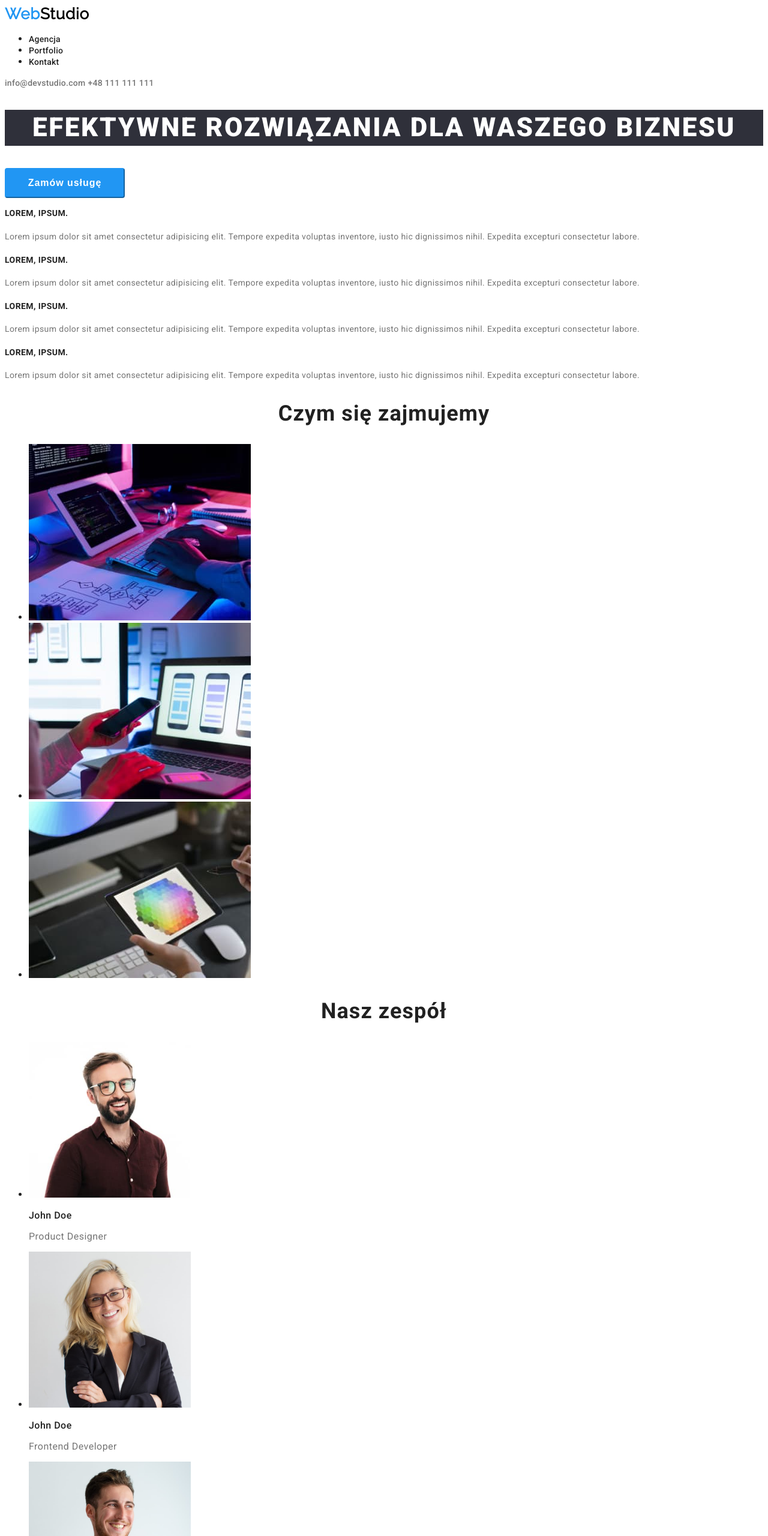
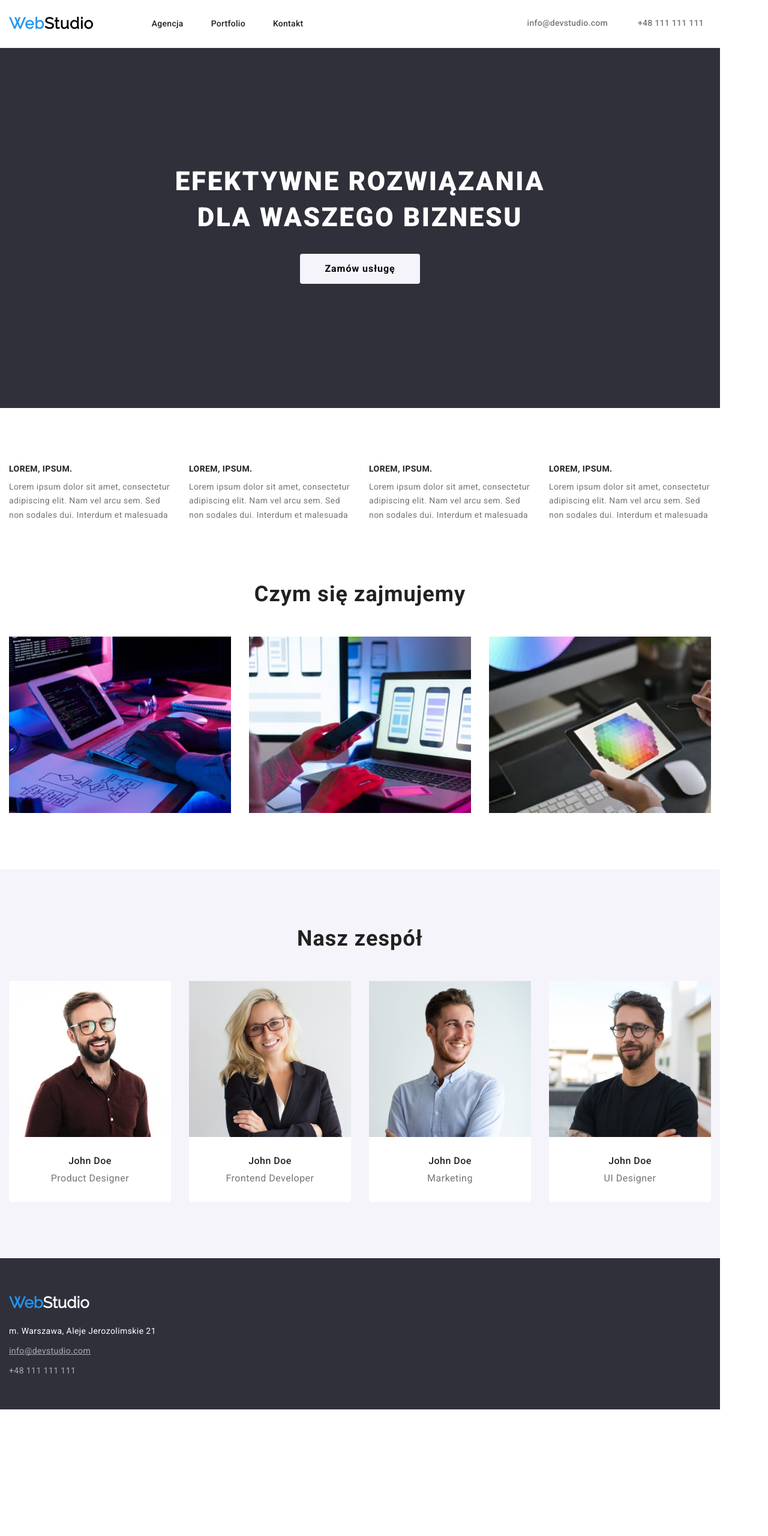
Before and after one commit to karolek77/goit-markup-hw-03, a plain HTML site: page index.html in a window 1280 px wide. Shown: the top 2560 px of the page at 60% size. After the commit the page ends 2349 px from the top, so only its background shows below. Drawn offline with nearby package versions, Linux system fonts and the light colour scheme.

Commit message:
index, portfolio, css style

```diff
--- a/css/styles.css
+++ b/css/styles.css
@@ -1,6 +1,7 @@
 body {
   font-family: "Roboto", sans-serif;
   color: #212121;
+  width: 1200px;
 }
 a {
   text-decoration: none;
@@ -16,6 +17,39 @@ a {
 }
 
 /* ######### ######## ###### header ###### ######## ######### */
+.link {
+  display: flex;
+  justify-content: space-between;
+  align-items: center;
+}
+header {
+  border-bottom: 1px solid #ececec;
+  padding: 24px 27px 24px 15px;
+}
+.go-links {
+  display: flex;
+  list-style: none;
+  padding: 0;
+
+  margin-top: 0;
+  margin-bottom: 0;
+}
+.go-links li:last-child {
+  margin-left: 46px;
+}
+.go-links li:nth-child(2) {
+  margin-left: 46px;
+}
+
+.contact-links {
+  display: flex;
+}
+.contact-link:last-child {
+  margin-left: 50px;
+}
+.contact-link:first-child {
+  margin-left: 276px;
+}
 
 .logo-text-first {
   font-family: "Raleway";
@@ -24,7 +58,9 @@ a {
   font-size: 26px;
   line-height: 1.19;
   letter-spacing: 0.03em;
+  width: 145px;
 }
+
 .accent {
   color: var(--Selection-color);
 }
@@ -56,34 +92,71 @@ a {
 
 /* ######### ######## ###### main ###### ######## ######### */
 
-.Headline {
+.section-1 {
+  padding-top: 94px;
+  padding-bottom: 94px;
+  background-color: var(--background-color);
+}
+.section-2 {
+  padding-top: 94px;
+}
+
+.head-btn {
+  display: flex;
+  text-align: center;
+  flex-direction: column;
+  align-items: center;
+}
+
+.headline {
   color: #ffffff;
   font-weight: 900;
   font-size: 44px;
   line-height: 1.36;
   text-transform: uppercase;
-  background-color: #2f303a;
+  padding-top: 99px;
+  margin-top: 0;
+  margin-bottom: 30px;
   letter-spacing: 0.06em;
-  text-align: center;
+  width: 696px;
 }
+
 .btn-service {
-  color: #ffffff;
-  width: 200px;
-  height: 50px;
+  background: #f5f4fa;
   border-radius: 4px;
-  background: var(--Selection-color);
-  border-color: var(--Selection-color);
+  border: none;
   font-weight: 700;
   font-size: 16px;
   line-height: 1.88;
   letter-spacing: 0.06em;
   cursor: pointer;
+  padding: 10px 41px 10px 41px;
+}
+.btn {
+  padding-bottom: 113px;
 }
 .btn-service:hover,
 .btn-service:focus {
+  background-color: var(--Selection-color);
   color: #ffffff;
-  background-color: fuchsia;
-  border-color: fuchsia;
+}
+/* ######## ######## section 2class="info" ######## ######## */
+
+.advantages {
+  display: flex;
+  max-width: 1170;
+  margin: 0 auto;
+  padding: 0 15px;
+  justify-content: space-between;
+}
+.info h4 {
+  margin: 0;
+  padding-bottom: 10px;
+}
+.info {
+  max-width: 270px;
+  margin: 0;
+  height: 101px;
 }
 
 .text-title {
@@ -95,68 +168,176 @@ a {
 }
 .text {
   font-size: 14px;
-  line-height: 1.71;
+  line-height: 1.7;
   letter-spacing: 0.03em;
   color: var(--color-text);
+  margin: 0;
 }
+/* ######## ######## section 3-4 title ######## ######## */
+.section-3 {
+  padding-bottom: 94px;
+  padding-top: 94px;
+}
+.img-list {
+  display: flex;
+  list-style: none;
+  padding-left: 15px;
+  padding-right: 15px;
+  justify-content: space-between;
+  margin: 0;
+}
+
 .title {
   font-weight: 700;
   font-size: 36px;
   line-height: 1.17;
   text-align: center;
   letter-spacing: 0.03em;
+  margin-top: 0;
+  margin-bottom: 50px;
+}
+/* ######## ######## section 4 title-card ######## ######## */
+.section-4 {
+  background-color: #f5f4fa;
+  padding-bottom: 94px;
+  padding-top: 94px;
+}
+
+.title-2 {
+  font-weight: 700;
+  font-size: 36px;
+  line-height: 1.17;
+  text-align: center;
+  letter-spacing: 0.03em;
+  margin-top: 0;
+  margin-bottom: 50px;
 }
 .surname {
   font-weight: 500;
   font-size: 16px;
   line-height: 1.19;
   letter-spacing: 0.03em;
+  justify-items: center;
+  text-align: center;
+  margin-top: 30px;
+  margin-bottom: 10px;
 }
 .profession {
   font-size: 16px;
   line-height: 1.19;
   letter-spacing: 0.03em;
   color: var(--color-text);
+  text-align: center;
+  margin-top: 10px;
+  margin-bottom: 0;
+  padding-bottom: 30px;
+}
+.card {
+  background-color: #ffffff;
+  border-radius: 0px 0px 4px 4px;
 }
 /* ######### ######## ###### portfolio ###### ######## ######### */
+.section-5 {
+  padding-top: 94px;
+  padding-bottom: 94px;
+}
+.switch-elements {
+  display: flex;
+  list-style: none;
+  margin: 0;
+
+  padding-left: 310px;
+  padding-right: 318px;
+  justify-content: space-between;
+}
+.switch-elements li:first-child {
+  width: 121px;
+}
+.switch-elements li:last-child {
+  width: 121px;
+}
+.switch-elements li:nth-child(2) {
+  width: 93px;
+}
+.switch-elements li:nth-child(3n) {
+  width: 114px;
+}
+.switch-elements li:nth-last-child(2) {
+  width: 91px;
+}
 .switch-element {
   border-radius: 4px;
   background: #f5f4fa;
-  border-color: #f5f4fa;
-  width: 121px;
-  height: 38px;
+  border-radius: 4px;
+  border: none;
+  padding: 6px 22px 6px 22px;
   cursor: pointer;
   font-weight: 500;
   font-size: 16px;
   line-height: 1.63;
   letter-spacing: 0.03em;
 }
+
 .switch-element:hover,
 .switch-element:focus {
   color: #ffffff;
   background-color: var(--Selection-color);
   border-color: var(--Selection-color);
 }
+.card-set {
+  display: flex;
+  flex-wrap: wrap;
+  list-style: none;
+  gap: 30px;
+  padding-left: 15px;
+  padding-right: 15px;
+  margin-top: 34px;
+  margin-bottom: 0px;
+}
+img {
+  display: block;
+  max-width: 100%;
+}
+
+.bottom-card {
+  border: 1px solid #eeeeee;
+  border-top: none;
+}
 .name-project {
   font-weight: 700;
   font-size: 18px;
   line-height: 2;
   letter-spacing: 0.06em;
+  margin: 0;
+  padding-top: 20px;
 }
 .type-of-project {
   font-size: 16px;
   line-height: 1.88;
   letter-spacing: 0.03em;
   color: var(--color-text);
+  margin-top: 6px;
 }
 /* ######### ######## ###### footer ###### ######## ######### */
+.foot-link {
+  display: flex;
+  padding-left: 15px;
+  flex-direction: column;
+
+  height: 252px;
+  background-color: var(--background-color);
+}
+address > ul {
+  list-style: none;
+  margin: 0;
+  padding: 0;
+}
 .contact-link-map {
   font-size: 14px;
   color: #ffffff;
   font-size: 14px;
   line-height: 1.71;
   letter-spacing: 0.03em;
-  background-color: var(--background-color);
 }
 .contact-link-map:hover,
 .contact-link-map:focus {
@@ -168,7 +349,6 @@ a {
   letter-spacing: 0.03em;
   text-decoration-line: underline;
   color: rgba(255, 255, 255, 0.6);
-  background-color: var(--background-color);
 }
 
 .contact-email:hover,
@@ -195,4 +375,15 @@ a {
   font-weight: 700;
   font-size: 26px;
   background-color: var(--background-color);
+  margin-top: 60px;
+  margin-bottom: 20px;
 }
+.link-contact {
+  margin-bottom: 9px;
+}
+.email-contact {
+  margin-bottom: 9px;
+}
+address {
+  font-style: normal;
+}
--- a/index.html
+++ b/index.html
@@ -10,27 +10,33 @@
       href="https://fonts.googleapis.com/css2?family=Raleway&family=Roboto:wght@400;500;700;900&display=swap"
       rel="stylesheet"
     />
-
+    <link
+      rel="stylesheet"
+      href="https://cdnjs.cloudflare.com/ajax/libs/modern-normalize/1.1.0/modern-normalize.min.css"
+      integrity="sha512-wpPYUAdjBVSE4KJnH1VR1HeZfpl1ub8YT/NKx4PuQ5NmX2tKuGu6U/JRp5y+Y8XG2tV+wKQpNHVUX03MfMFn9Q=="
+      crossorigin="anonymous"
+      referrerpolicy="no-referrer"
+    />
     <link rel="stylesheet" href="./css/styles.css" type="text/css" />
     <title>Studio</title>
   </head>
-  <body>
+  <body class="container">
     <header class="link">
-      <div class="container">
+      <div>
         <a class="logo-text-first" href="index.html"
           ><span class="accent">Web</span>Studio</a
         >
       </div>
       <nav>
-        <div class="container">
+        <div>
           <ul class="go-links">
-            <li><a class="go-link" href="agencja">Agencja</a></li>
+            <li><a class="go-link" href="/index.html">Agencja</a></li>
             <li><a class="go-link" href="./portfolio.html">Portfolio</a></li>
             <li><a class="go-link" href="kontakt">Kontakt</a></li>
           </ul>
         </div>
       </nav>
-      <div class="container" class="contact-links">
+      <div class="contact-links">
         <a class="contact-link" href="mailto:info@devstudio.com"
           >info@devstudio.com</a
         >
@@ -38,48 +44,54 @@
       </div>
     </header>
     <main>
-      <section>
-        <div>
-          <h1 class="Headline">Efektywne rozwiązania dla waszego biznesu</h1>
+      <section class="section-1">
+        <div class="head-btn">
+          <h1 class="headline">
+            Efektywne rozwiązania <br />dla waszego biznesu
+          </h1>
+          <div class="btn">
             <button class="btn-service" type="button">Zamów usługę</button>
           </div>
+        </div>
       </section>
-      <section>
-        <div>
+      <section class="section-2">
+        <!--zmienic clase one-->
+        <div class="advantages">
+          <div class="info">
             <h4 class="text-title">Lorem, ipsum.</h4>
             <p class="text">
-            Lorem ipsum dolor sit amet consectetur adipisicing elit. Tempore
-            expedita voluptas inventore, iusto hic dignissimos nihil. Expedita
-            excepturi consectetur labore.
+              Lorem ipsum dolor sit amet, consectetur adipiscing elit. Nam vel
+              arcu sem. Sed non sodales dui. Interdum et malesuada
             </p>
-
+          </div>
+          <div class="info">
             <h4 class="text-title">Lorem, ipsum.</h4>
             <p class="text">
-            Lorem ipsum dolor sit amet consectetur adipisicing elit. Tempore
-            expedita voluptas inventore, iusto hic dignissimos nihil. Expedita
-            excepturi consectetur labore.
+              Lorem ipsum dolor sit amet, consectetur adipiscing elit. Nam vel
+              arcu sem. Sed non sodales dui. Interdum et malesuada
             </p>
-
+          </div>
+          <div class="info">
             <h4 class="text-title">Lorem, ipsum.</h4>
             <p class="text">
-            Lorem ipsum dolor sit amet consectetur adipisicing elit. Tempore
-            expedita voluptas inventore, iusto hic dignissimos nihil. Expedita
-            excepturi consectetur labore.
+              Lorem ipsum dolor sit amet, consectetur adipiscing elit. Nam vel
+              arcu sem. Sed non sodales dui. Interdum et malesuada
             </p>
-
+          </div>
+          <div class="info">
             <h4 class="text-title">Lorem, ipsum.</h4>
             <p class="text">
-            Lorem ipsum dolor sit amet consectetur adipisicing elit. Tempore
-            expedita voluptas inventore, iusto hic dignissimos nihil. Expedita
-            excepturi consectetur labore.
+              Lorem ipsum dolor sit amet, consectetur adipiscing elit. Nam vel
+              arcu sem. Sed non sodales dui. Interdum et malesuada
             </p>
           </div>
+        </div>
       </section>
-      <section>
+      <section class="section-3">
         <h2 class="title">Czym się zajmujemy</h2>
 
         <div>
-          <ul>
+          <ul class="img-list">
             <li>
               <img
                 src="images/box1.jpg"
@@ -108,12 +120,13 @@
         </div>
       </section>
 
-      <section>
-        <h2 class="title">Nasz zespół</h2>
+      <section class="section-4">
+        <h2 class="title-2">Nasz zespół</h2>
 
         <div>
-          <ul>
+          <ul class="img-list">
             <li>
+              <div class="card">
                 <img
                   src="images/img.jpg"
                   alt="uśmiechnięty mężczyzna"
@@ -122,8 +135,10 @@
                 />
                 <p class="surname">John Doe</p>
                 <p class="profession">Product Designer</p>
+              </div>
             </li>
             <li>
+              <div class="card">
                 <img
                   src="images/img1.jpg"
                   alt="uśmiechnięta kobieta"
@@ -132,8 +147,10 @@
                 />
                 <p class="surname">John Doe</p>
                 <p class="profession">Frontend Developer</p>
+              </div>
             </li>
             <li>
+              <div class="card">
                 <img
                   src="images/img2.jpg"
                   alt="uśmiechnięty mężczyzna"
@@ -142,8 +159,10 @@
                 />
                 <p class="surname">John Doe</p>
                 <p class="profession">Marketing</p>
+              </div>
             </li>
             <li>
+              <div class="card">
                 <img
                   src="images/img3.jpg"
                   alt="uśmiechnięty mężczyzna"
@@ -152,12 +171,13 @@
                 />
                 <p class="surname">John Doe</p>
                 <p class="profession">UI Designer</p>
+              </div>
             </li>
           </ul>
         </div>
       </section>
     </main>
-    <footer>
+    <footer class="foot-link">
       <a class="logo-text-bottom" href="index.html"
         ><span class="accent">Web</span>Studio</a
       >
@@ -172,7 +192,7 @@
               >m. Warszawa, Aleje Jerozolimskie 21</a
             >
           </li>
-          <li>
+          <li class="email-contact">
             <a class="contact-email" href="info@devstudio.com"
               >info@devstudio.com</a
             >
```
Also changed, not shown: portfolio.html (+34 -7 lines), 1 other file. Lines whose indentation alone changed are shown as unchanged.
